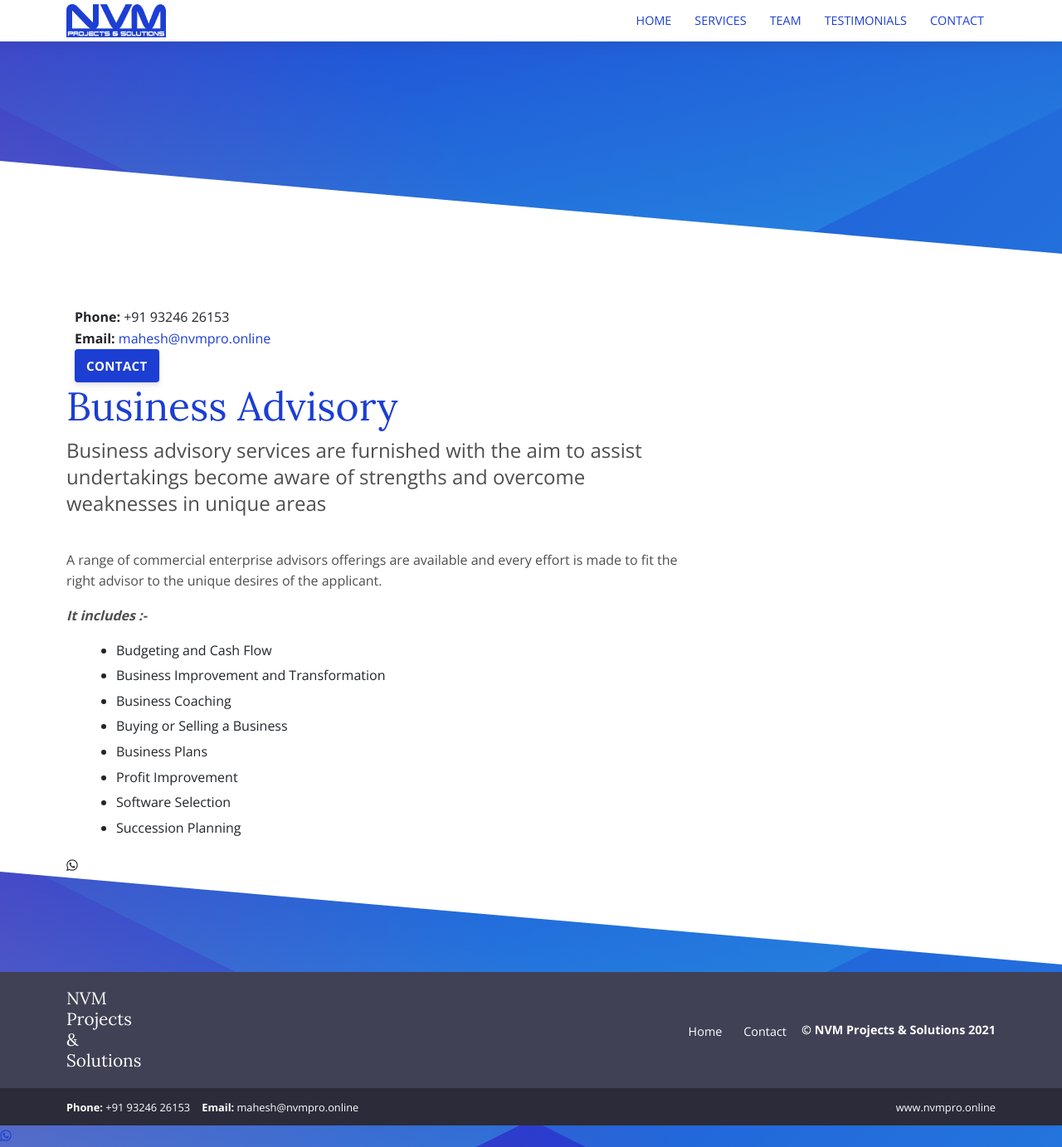
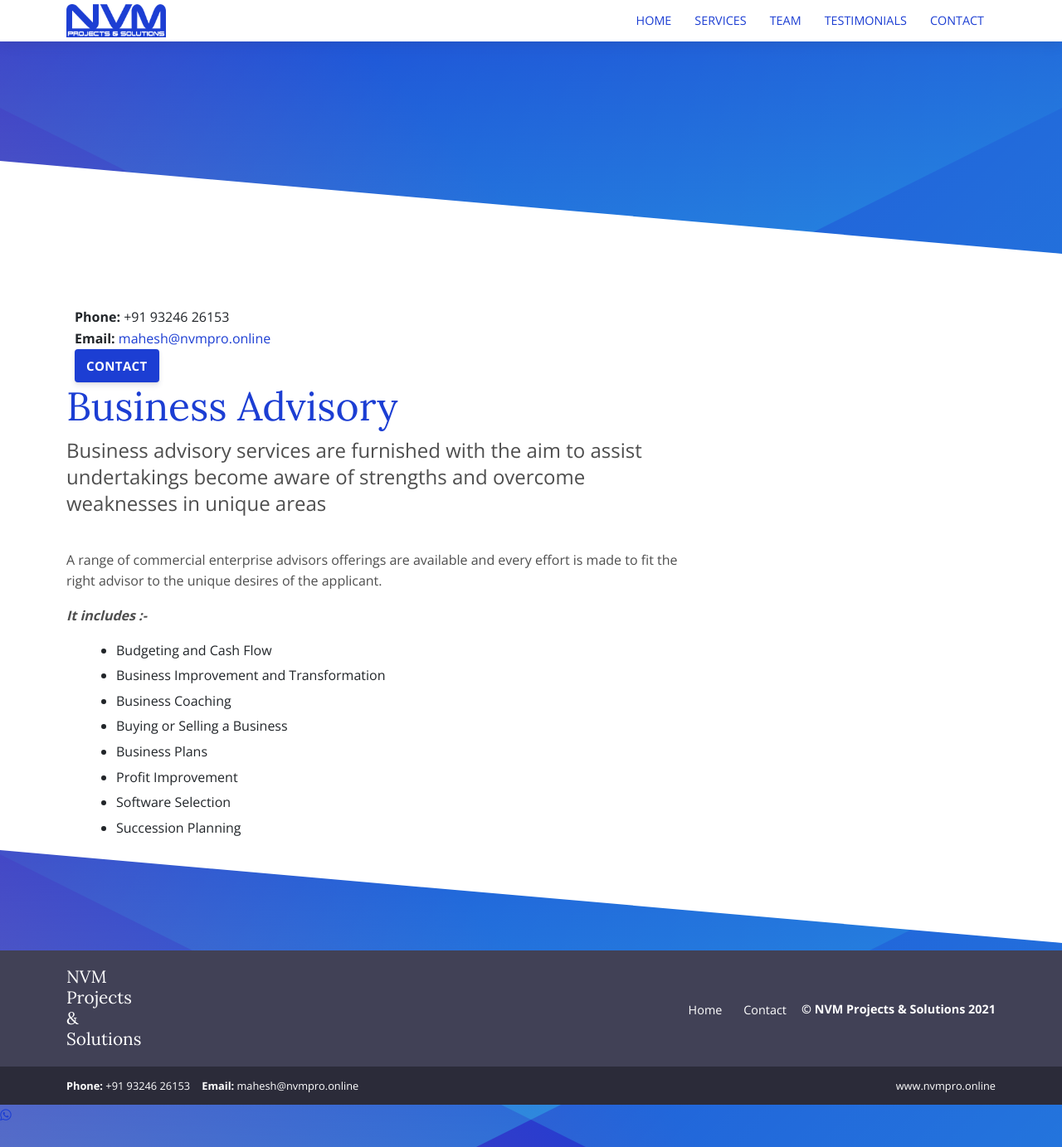
Before and after one commit to nvmpro/NVM, a Jekyll site: the page built from _services/businessAdvisory.md, in a window 1280 px wide. Shown: the whole page at 83% size. Built offline with Jekyll 4.4.1, drawn with Linux system fonts in a browser that asks for light colours; nearby versions of some CDN libraries.

Commit message:
Updated '_layouts/service.html' via CloudCannon

```diff
--- a/_layouts/service.html
+++ b/_layouts/service.html
@@ -24,8 +24,7 @@ layout: default
 </div>
           <h1 class="title">{{page.title}}</h1>
           <div class="content">{{page.content}}</div
-          <a href="https://api.whatsapp.com/send?phone=+919324626153&text=Hola%21%20Quisiera%20m%C3%A1s%20informaci%C3%B3n%20sobre%20Varela%202." class="float" target="_blank">
-<i class="fa fa-whatsapp my-float"></i>
+
 
         </div>
       </div>
```
